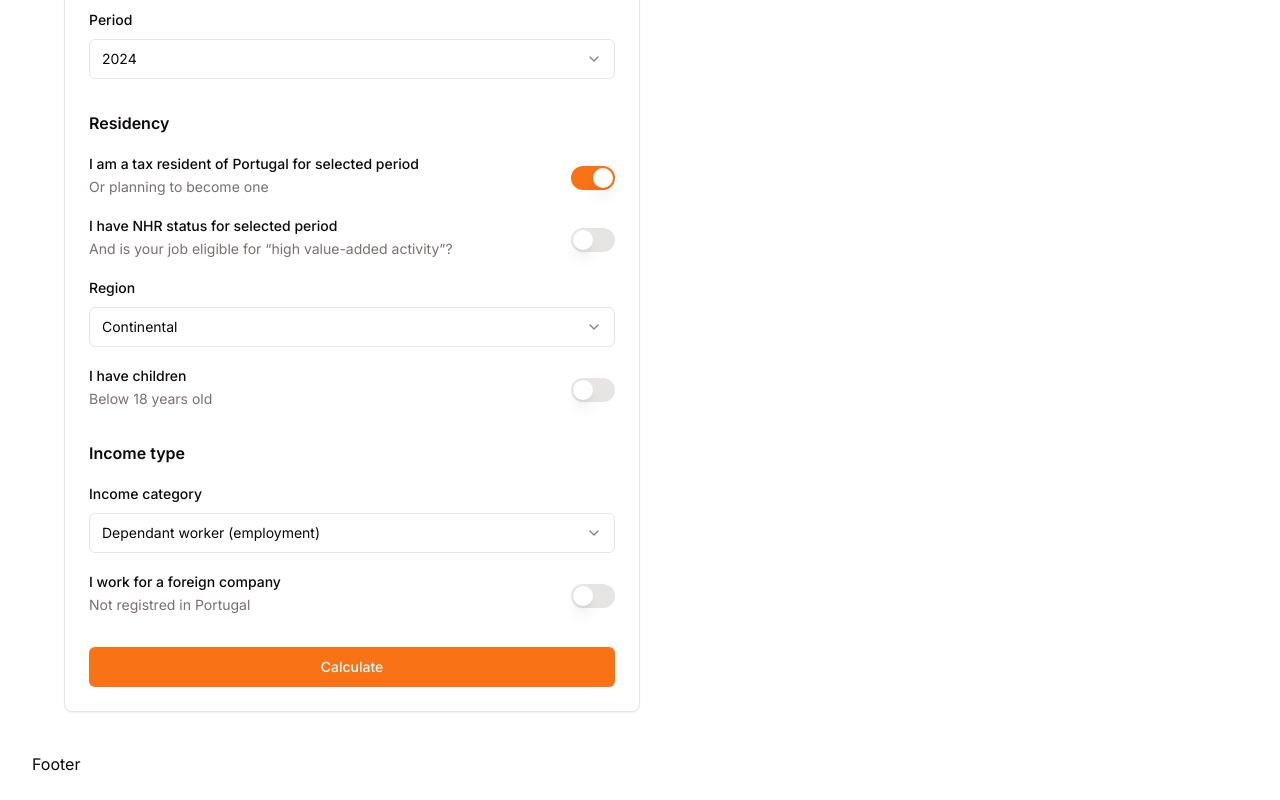
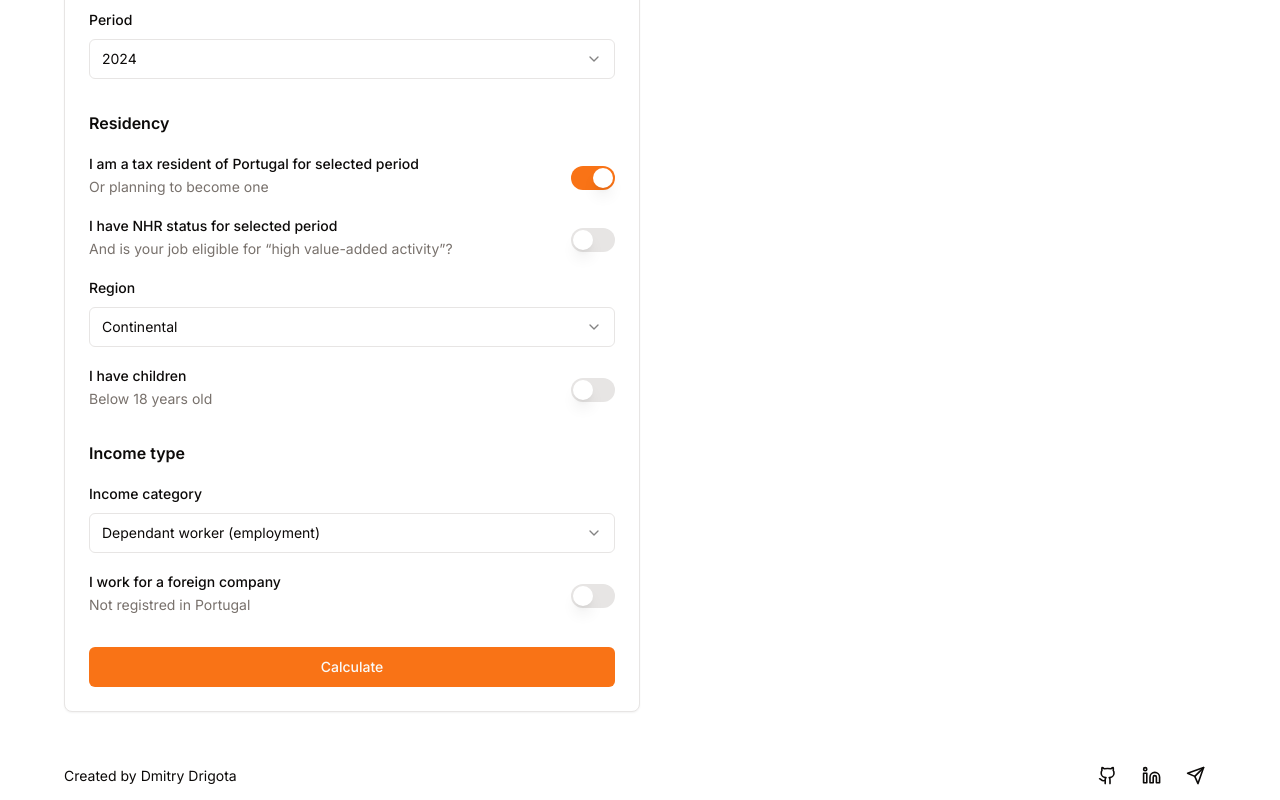
Before and after one commit to ddrigota/portugal-tax, a Next.js app: page / in a window 1280 px wide. Shown: the part 388-1188 px from the top of the page. Before the commit the page ends 1164 px from the top, so only its background shows below. Built offline with nearby package versions, Linux system fonts and the light colour scheme.

Commit message:
add footer layout

```diff
--- a/components/Footer.tsx
+++ b/components/Footer.tsx
@@ -1,5 +1,33 @@
+import { Github, Linkedin, Send } from "lucide-react";
+
+import { Button } from "./ui/button";
+
 const Footer = () => {
-  return <div>Footer</div>;
+  return (
+    <div className="container flex h-12 w-full items-center justify-between text-sm">
+      <p>Created by Dmitry Drigota</p>
+      <div className="flex gap-1">
+        <a href="https://github.com/ddrigota" target="_blank">
+          <Button variant="ghost" size="icon">
+            <Github className="h-[1.2rem] w-[1.2rem] transition-all" />
+            <span className="sr-only">Github link</span>
+          </Button>
+        </a>
+        <a href="https://www.linkedin.com/in/ddrigota/" target="_blank">
+          <Button variant="ghost" size="icon">
+            <Linkedin className="h-[1.2rem] w-[1.2rem] transition-all" />
+            <span className="sr-only">Linkedin profile</span>
+          </Button>
+        </a>
+        <a href="https://t.me/trkota" target="_blank">
+          <Button variant="ghost" size="icon">
+            <Send className="h-[1.2rem] w-[1.2rem] transition-all" />
+            <span className="sr-only">Contact via Telegram</span>
+          </Button>
+        </a>
+      </div>
+    </div>
+  );
 };
 
 export default Footer;
```
Also changed, not shown: components/FormFields.tsx (deleted).
